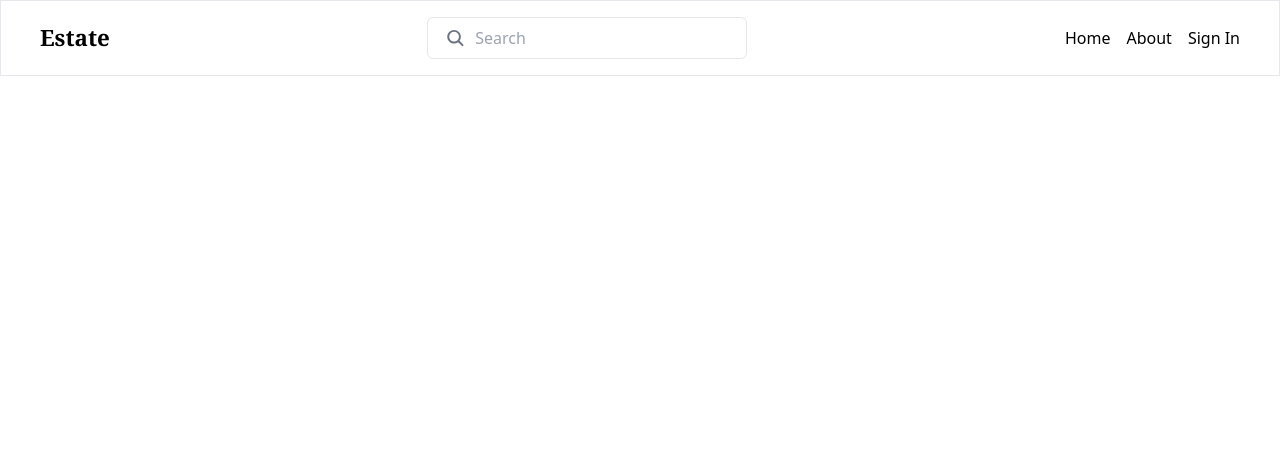
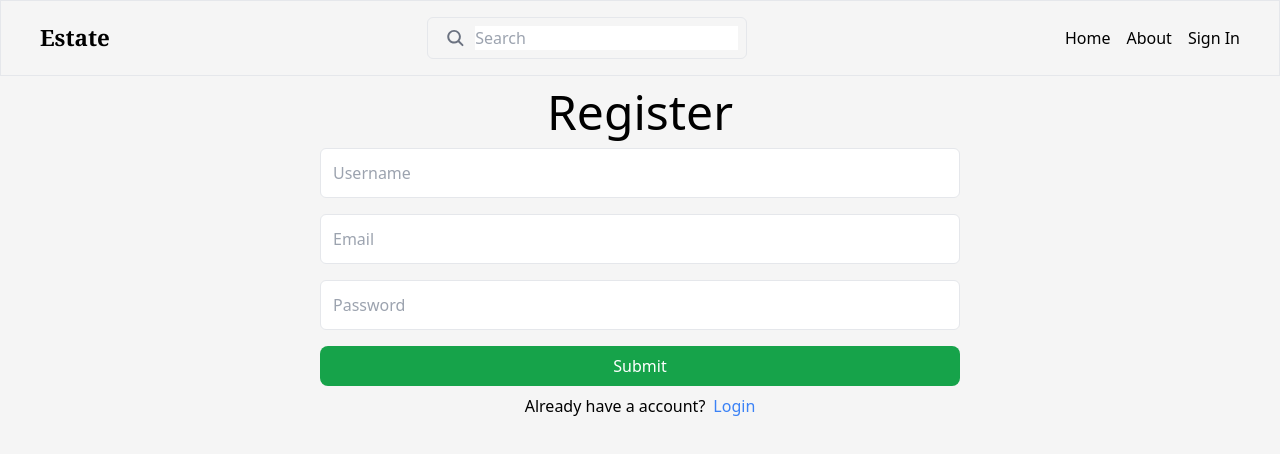
Before and after one commit to Kaustuv-Karki/Real-Estate-MERN, a React (Vite) app in the folder client/: page /register in a window 1280 px wide. Shown: the top 454 px of the page. Built offline with nearby package versions, Linux system fonts and the light colour scheme.

Commit message:
Sign IN page UI

```diff
--- a/client/src/App.jsx
+++ b/client/src/App.jsx
@@ -15,7 +15,7 @@ function App() {
         <Route path="/profile" element={<Profile />} />
         <Route path="/about" element={<About />} />
         <Route path="/signin" element={<SignIn />} />
-        <Route path="/signup" element={<SignUp />} />
+        <Route path="/register" element={<SignUp />} />
       </Routes>
     </BrowserRouter>
   );
--- a/client/src/index.css
+++ b/client/src/index.css
@@ -1,3 +1,8 @@
 @tailwind base;
 @tailwind components;
 @tailwind utilities;
+
+
+body{
+    background-color: #f5f5f5;
+}
--- a/client/src/pages/SignUp.jsx
+++ b/client/src/pages/SignUp.jsx
@@ -1,5 +1,41 @@
+import { Link } from "react-router-dom";
+
 const SignUp = () => {
-  return <div>SignOut</div>;
+  return (
+    <div className="flex flex-col items-center justify-center">
+      <h1 className="text-[3rem] ">Register</h1>
+      <form className="flex flex-col w-[80vw] max-w-[40rem] gap-4">
+        <input
+          className=" border p-3 rounded-md outline-none"
+          type="text"
+          placeholder="Username"
+        />
+
+        <input
+          className=" border p-3 rounded-md outline-none"
+          type="email"
+          placeholder="Email"
+        />
+
+        <input
+          className=" border p-3 rounded-md outline-none"
+          type="password"
+          placeholder="Password"
+        />
+        <button
+          type="submit"
+          className="w-full py-2 bg-green-600 text-white rounded-lg hover:opacity-80 disabled:opacity-50">
+          Submit
+        </button>
+      </form>
+      <div className="flex gap-2 py-2">
+        <p>Already have a account? </p>
+        <Link to="/signin" className="text-blue-500">
+          Login
+        </Link>
+      </div>
+    </div>
+  );
 };
 
 export default SignUp;
```
